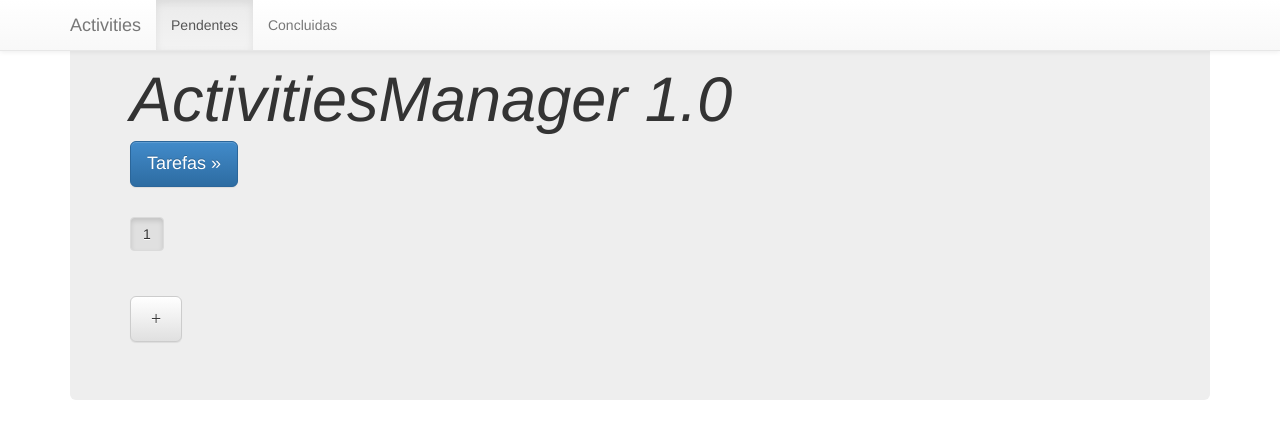
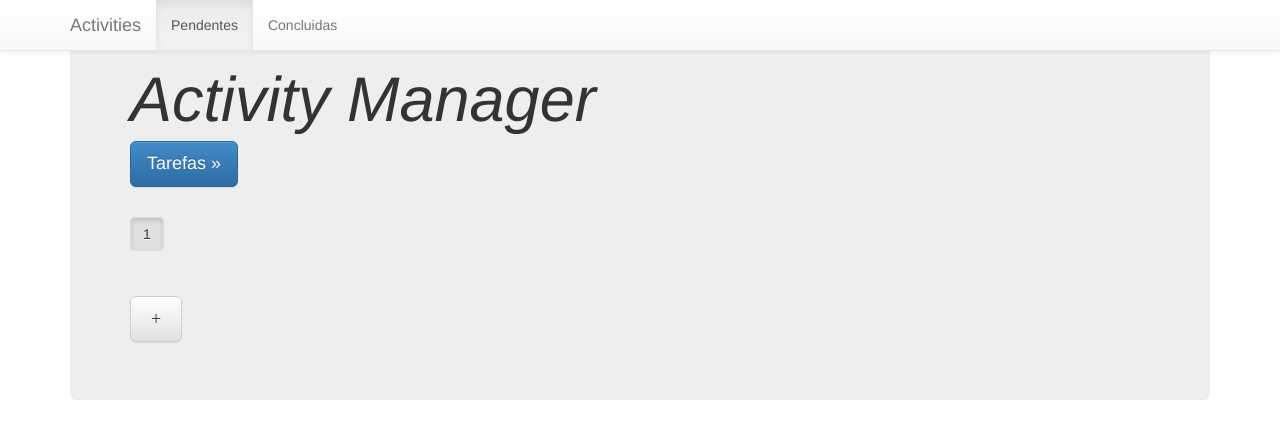
Before and after one commit to samuel1992/activies, a Django app: page / in a window 1280 px wide. Shown: the top 439 px of the page. Run offline with Django 3.2, Linux system fonts and the light colour scheme; data that the repository does not hold is empty; parts of the project's set-up code (start-up, migrations or seed data) failed here and were passed over; some libraries are stand-ins or nearby versions; some web fonts are replaced.

Commit message:
renomeado

```diff
--- a/core/templates/base.html
+++ b/core/templates/base.html
@@ -29,7 +29,7 @@
 <div class="container">
       <!-- Main component for a primary marketing message or call to action -->
     <div class="jumbotron">
-        <h1><i>ActivitiesManager 1.0</i></h1>
+        <h1><i>Activity Manager</i></h1>
 <!--exibindo as tarefas através de um colapse-->
 <p>
     <button type="button" class="btn btn-lg btn-primary" data-toggle="collapse" data-target="#demo">
```
